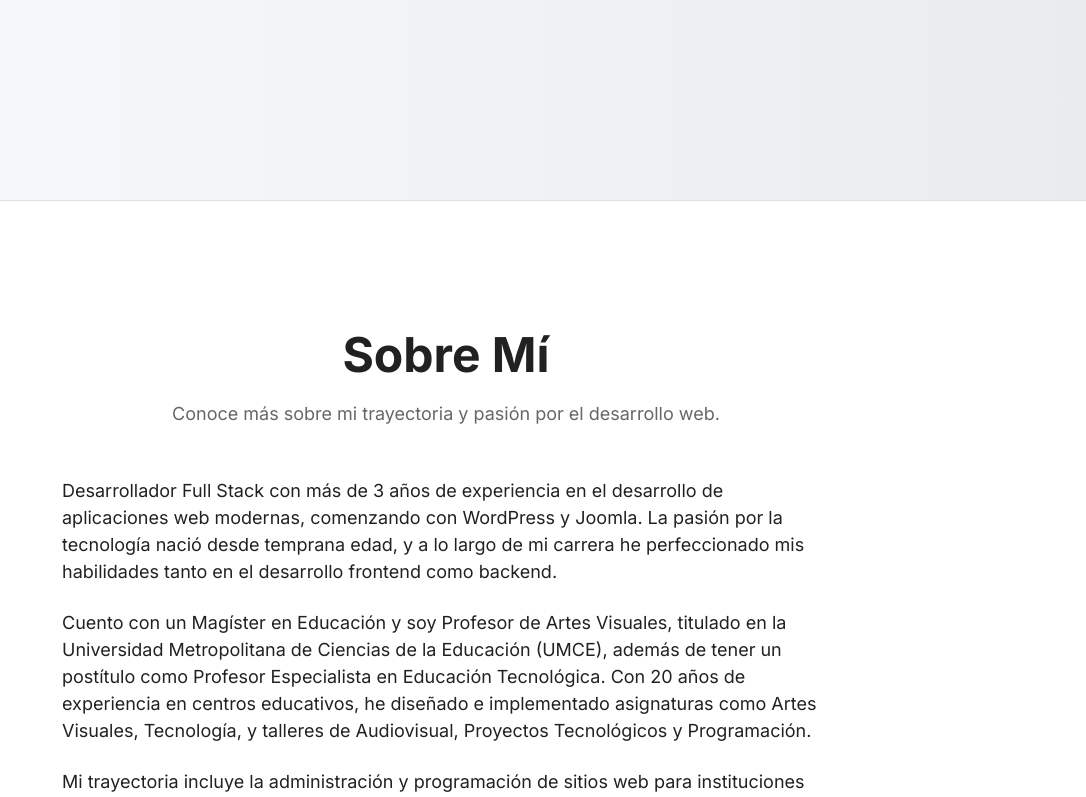
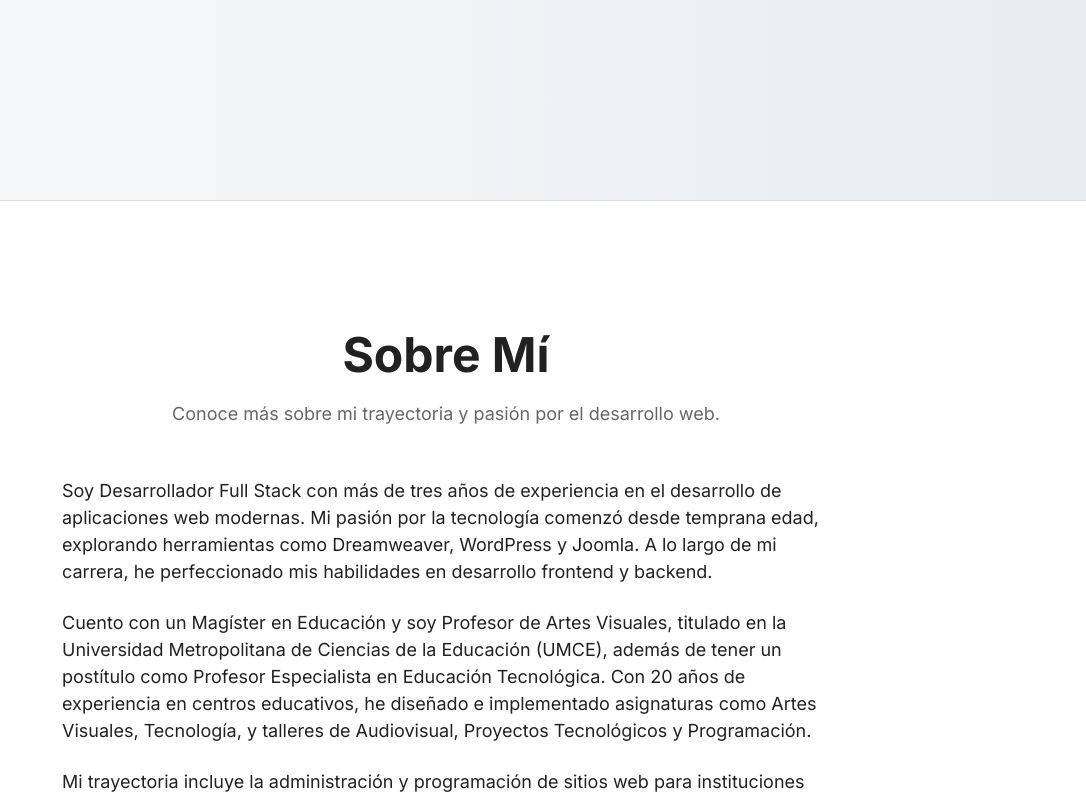
Before and after one commit to Artenlaclase/cv-RaulRosales, a Next.js app: page / in a window 1280 px wide. Shown: the part 665-1462 px from the top of the page, without its empty margins (194-1280 px from the left). Built offline with nearby package versions, Linux system fonts and the light colour scheme; what @mui/material-nextjs would draw is missing.

Commit message:
redacción texto

```diff
--- a/src/components/About.tsx
+++ b/src/components/About.tsx
@@ -59,13 +59,16 @@ export default function About() {
 
         <Box sx={{ mx: "auto", maxWidth: "48rem", py: 6 }}>
           <Typography variant="body1" paragraph sx={{ mb: 3, fontSize: "1.125rem" }}>
-          Desarrollador Full Stack con más de 3 años de experiencia en el desarrollo de aplicaciones web modernas, comenzando con WordPress y Joomla. La pasión por la tecnología nació desde temprana edad, y a lo largo de mi carrera he perfeccionado mis habilidades tanto en el desarrollo frontend como backend.          </Typography>
+            Soy Desarrollador Full Stack con más de tres años de experiencia en el desarrollo de aplicaciones web modernas. Mi pasión por la tecnología comenzó desde temprana edad, explorando herramientas como Dreamweaver, WordPress y Joomla. A lo largo de mi carrera, he perfeccionado mis habilidades en desarrollo frontend y backend.   </Typography>
           <Typography variant="body1" paragraph sx={{ mb: 3, fontSize: "1.125rem" }}>
-          Cuento con un Magíster en Educación y soy Profesor de Artes Visuales, titulado en la Universidad Metropolitana de Ciencias de la Educación (UMCE), además de tener un postítulo como Profesor Especialista en Educación Tecnológica. Con 20 años de experiencia en centros educativos, he diseñado e implementado asignaturas como Artes Visuales, Tecnología, y talleres de Audiovisual, Proyectos Tecnológicos y Programación.          </Typography>
+            Cuento con un Magíster en Educación y soy Profesor de Artes Visuales, titulado
+            en la Universidad Metropolitana de Ciencias de la Educación (UMCE), además de tener un postítulo como Profesor
+            Especialista en Educación Tecnológica. Con 20 años de experiencia en centros educativos, he diseñado e
+            implementado asignaturas como Artes Visuales, Tecnología, y talleres de Audiovisual, Proyectos Tecnológicos y Programación.          </Typography>
           <Typography variant="body1" paragraph sx={{ mb: 3, fontSize: "1.125rem" }}>
-          Mi trayectoria incluye la administración y programación de sitios web para instituciones educativas, enfocándome en la optimización de su funcionalidad y accesibilidad. Durante tres años, fui responsable del proyecto Enlaces del Ministerio de Educación en el colegio donde trabajaba, configurando y administrando laboratorios de computación e integrando tecnología educativa para mejorar la enseñanza y el aprendizaje.          </Typography>
+            Mi trayectoria incluye la administración y programación de sitios web para instituciones educativas, enfocándome en la optimización de su funcionalidad y accesibilidad. Durante tres años, fui responsable del proyecto Enlaces del Ministerio de Educación en el colegio donde trabajaba, configurando y administrando laboratorios de computación e integrando tecnología educativa para mejorar la enseñanza y el aprendizaje.          </Typography>
           <Typography variant="body1" sx={{ fontSize: "1.125rem" }}>
-          Mi enfoque profesional se basa en la integración de plataformas de aprendizaje virtual (LMS) y el diseño instruccional para entornos digitales. Mis competencias abarcan la capacitación docente y el liderazgo en la implementación de proyectos tecnológicos, gestionando la modernización de espacios educativos mediante TIC y metodologías innovadoras para la enseñanza y el aprendizaje.          </Typography>
+            Mi enfoque profesional se basa en la integración de plataformas de aprendizaje virtual (LMS) y el diseño instruccional para entornos digitales. Mis competencias abarcan la capacitación docente y el liderazgo en la implementación de proyectos tecnológicos, gestionando la modernización de espacios educativos mediante TIC y metodologías innovadoras para la enseñanza y el aprendizaje.          </Typography>
         </Box>
       </Container>
     </Box>
```
